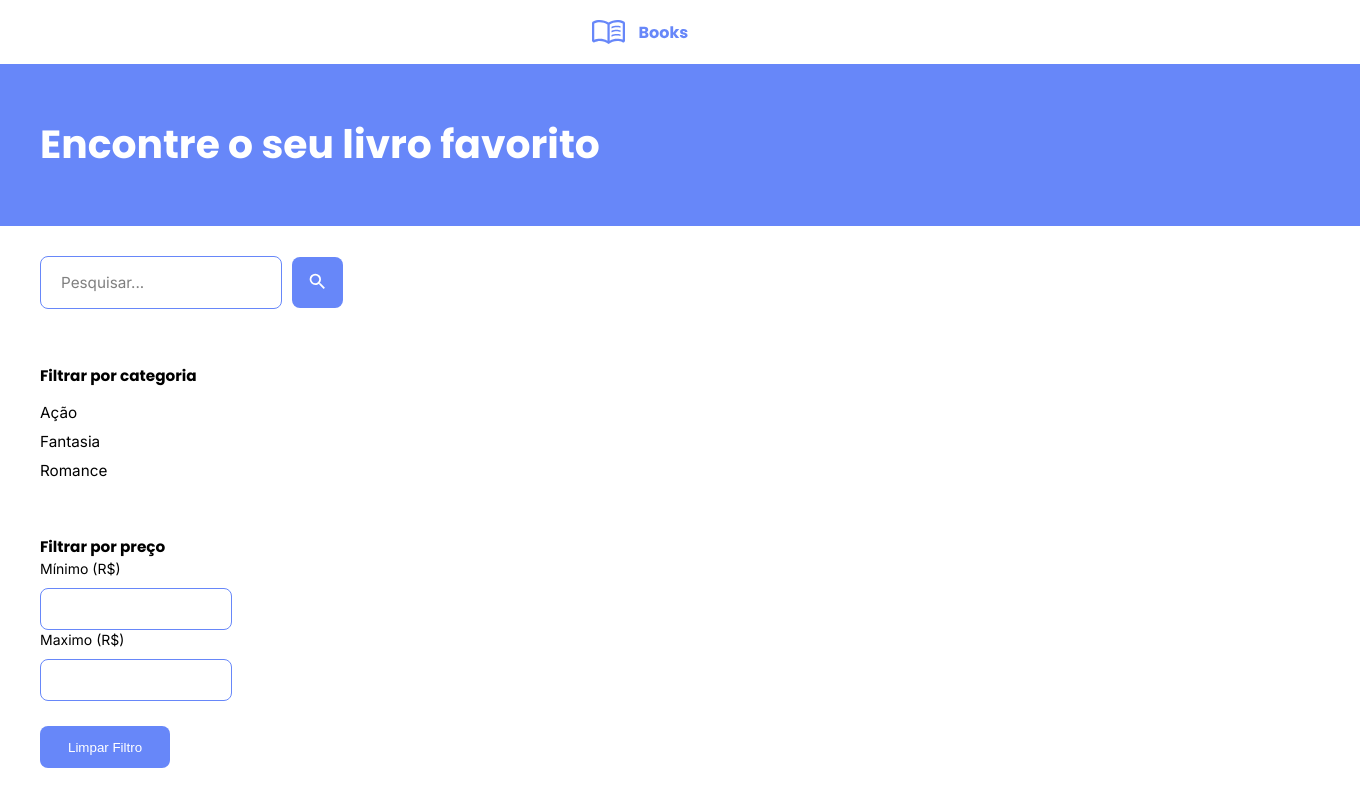
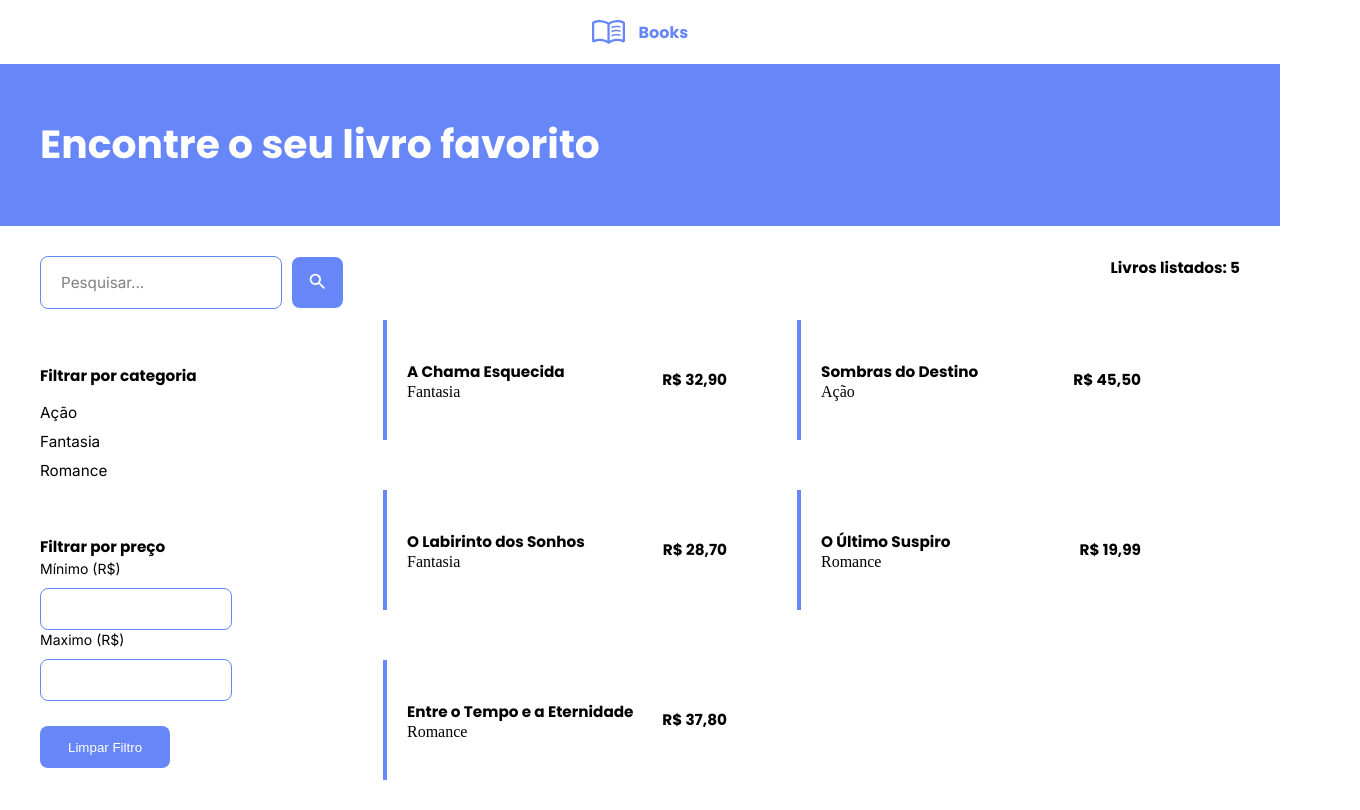
Before and after one commit to IgorSAraujo/Book_Finder, a React (Vite) app: page / in a window 1280 px wide. Shown: the whole page, 1360 px wide, since content can reach past the window. Built offline with nearby package versions, Linux system fonts and the light colour scheme.

Commit message:
Funções para renderização dimanicas Criadas

```diff
--- a/src/components/Main/BannerSection/styles.module.scss
+++ b/src/components/Main/BannerSection/styles.module.scss
@@ -1,4 +1,5 @@
 .container {
+  box-sizing: border-box;
   width: 100%;
   background-color: var(--Color-Blue);
   padding: 51px 40px;
--- a/src/components/Main/BooksInfoSection/AsideSection/styles.module.scss
+++ b/src/components/Main/BooksInfoSection/AsideSection/styles.module.scss
@@ -1,5 +1,4 @@
 .container {
-  width: 23%;
   display: flex;
   flex-direction: column;
   gap: 1.5625rem;
--- a/src/components/Main/BooksInfoSection/BooksSection/index.jsx
+++ b/src/components/Main/BooksInfoSection/BooksSection/index.jsx
@@ -1,5 +1,41 @@
 import styles from "./styles.module.scss"
 
-export const BooksSection = () => {
-  return <section></section>
+export const BooksSection = ({ search, bookList }) => {
+  return (
+    <section className={styles.container}>
+      <div className={styles.containerTitle}>
+        <span className="titleH2">Livros listados: {bookList.length}</span>
+      </div>
+      <div className={styles.containerBookList}>
+        {search ? (
+          <p className="textP">
+            Resultados para a busca para:<strong>{search}</strong>
+          </p>
+        ) : null}
+
+        {bookList.length > 0 ? (
+          <ul>
+            {bookList.map((book) => (
+              <li className={styles.card} key={book.id}>
+                <div className={styles.cardTitle}>
+                  <h2 className="titleH2">{book.name}</h2>
+                  <p className="titleP">{book.category}</p>
+                </div>
+                <div className={styles.cardPrice}>
+                  <span className="titleH2">
+                    {book.price.toLocaleString("pt-BR", {
+                      style: "currency",
+                      currency: "BRL",
+                    })}
+                  </span>
+                </div>
+              </li>
+            ))}
+          </ul>
+        ) : (
+          <p className="textP">Nenhum Resultado encontrado</p>
+        )}
+      </div>
+    </section>
+  )
 }
--- a/src/components/Main/BooksInfoSection/BooksSection/styles.module.scss
+++ b/src/components/Main/BooksInfoSection/BooksSection/styles.module.scss
@@ -0,0 +1,36 @@
+.container {
+  box-sizing: border-box;
+  width: 100%;
+  display: flex;
+  flex-direction: column;
+  align-items: center;
+  gap: 2.5rem;
+
+  .containerTitle {
+    width: 100%;
+    display: flex;
+    align-items: center;
+    justify-content: end;
+  }
+  .containerBookList {
+    width: 100%;
+
+    ul {
+      display: flex;
+      flex-direction: row;
+      flex-wrap: wrap;
+      gap: 3.125rem;
+      align-items: center;
+
+      .card {
+        width: 320px;
+        padding: 40px 20px;
+        display: flex;
+        flex-direction: row;
+        justify-content: space-between;
+        align-items: center;
+        border-left: 4px solid var(--Color-Blue);
+      }
+    }
+  }
+}
--- a/src/components/Main/BooksInfoSection/index.jsx
+++ b/src/components/Main/BooksInfoSection/index.jsx
@@ -1,12 +1,49 @@
 import styles from "./styles.module.scss"
+import { useState } from "react"
+import { books } from "../../../data/books.js"
 import { AsideSection } from "./AsideSection"
 import { BooksSection } from "./BooksSection"
 
 export const BooksInfoSection = () => {
+  const [search, setSearch] = useState("")
+  const [category, setCategory] = useState("")
+  const [min, setMin] = useState("")
+  const [max, setMax] = useState("")
+
+  const bookFinder = books.filter((book) => {
+    const searchFilter =
+      search === ""
+        ? true
+        : book.name.toLowerCase().includes(search.toLowerCase()) ||
+          book.category.toLowerCase().includes(search.toLowerCase())
+
+    const categoryFilter = category === "" ? true : book.category === category
+
+    const minPriceFilter = min === "" ? true : book.price >= Number(min)
+    const maxPriceFilter = max === "" ? true : book.price <= Number(max)
+
+    return searchFilter && categoryFilter && minPriceFilter && maxPriceFilter
+  })
+
+  const cleanFilters = () => {
+    setSearch("")
+    setCategory("")
+    setMin("")
+    setMax("")
+  }
+
   return (
     <div className={styles.booksContainer}>
-      <AsideSection />
-      <BooksSection />
+      <AsideSection
+        cleanFilters={cleanFilters}
+        setSearch={setSearch}
+        setCategory={setCategory}
+        min={min}
+        setMin={setMin}
+        max={max}
+        setMax={setMax}
+      />
+      <BooksSection search={search} bookList={bookFinder} />
     </div>
   )
 }
--- a/src/components/Main/BooksInfoSection/styles.module.scss
+++ b/src/components/Main/BooksInfoSection/styles.module.scss
@@ -1,5 +1,7 @@
 .booksContainer {
+  box-sizing: border-box;
   width: 100%;
   display: flex;
   padding: 30px 40px;
+  gap: 2.5rem;
 }
```
